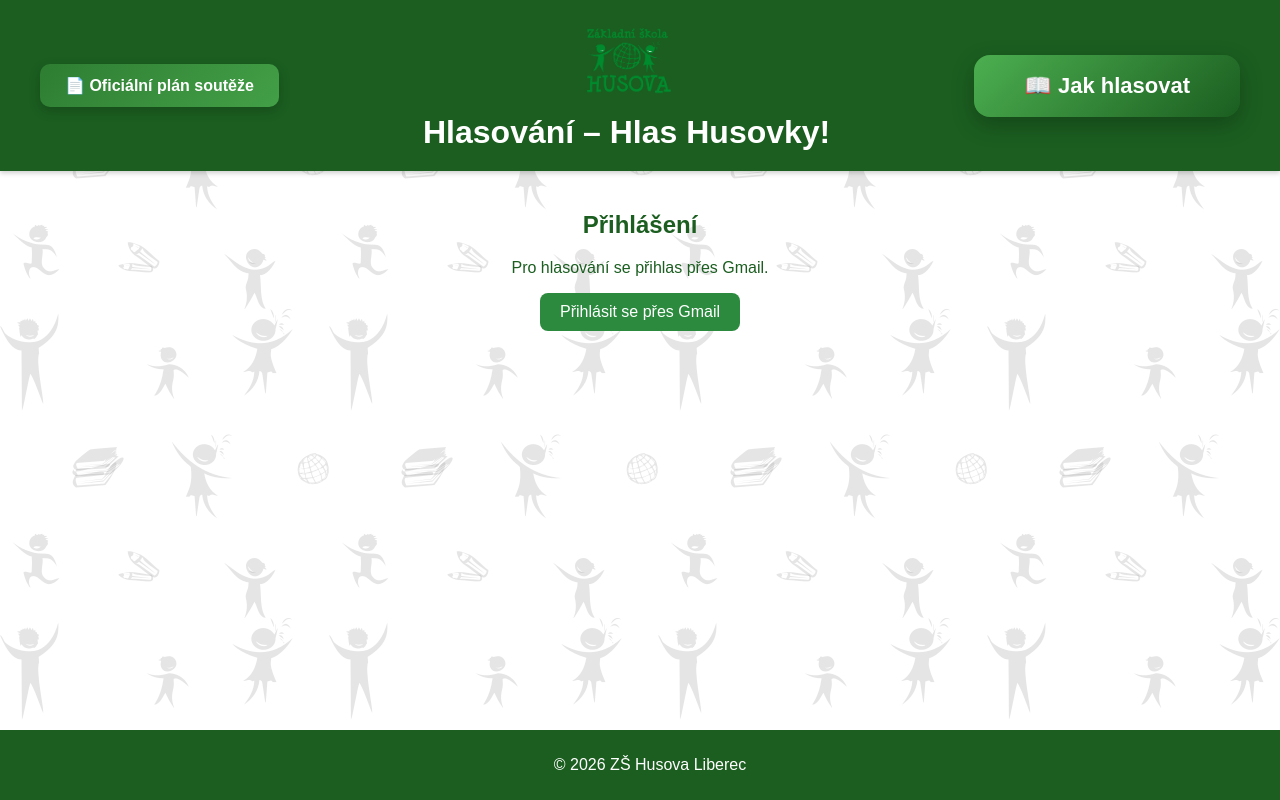
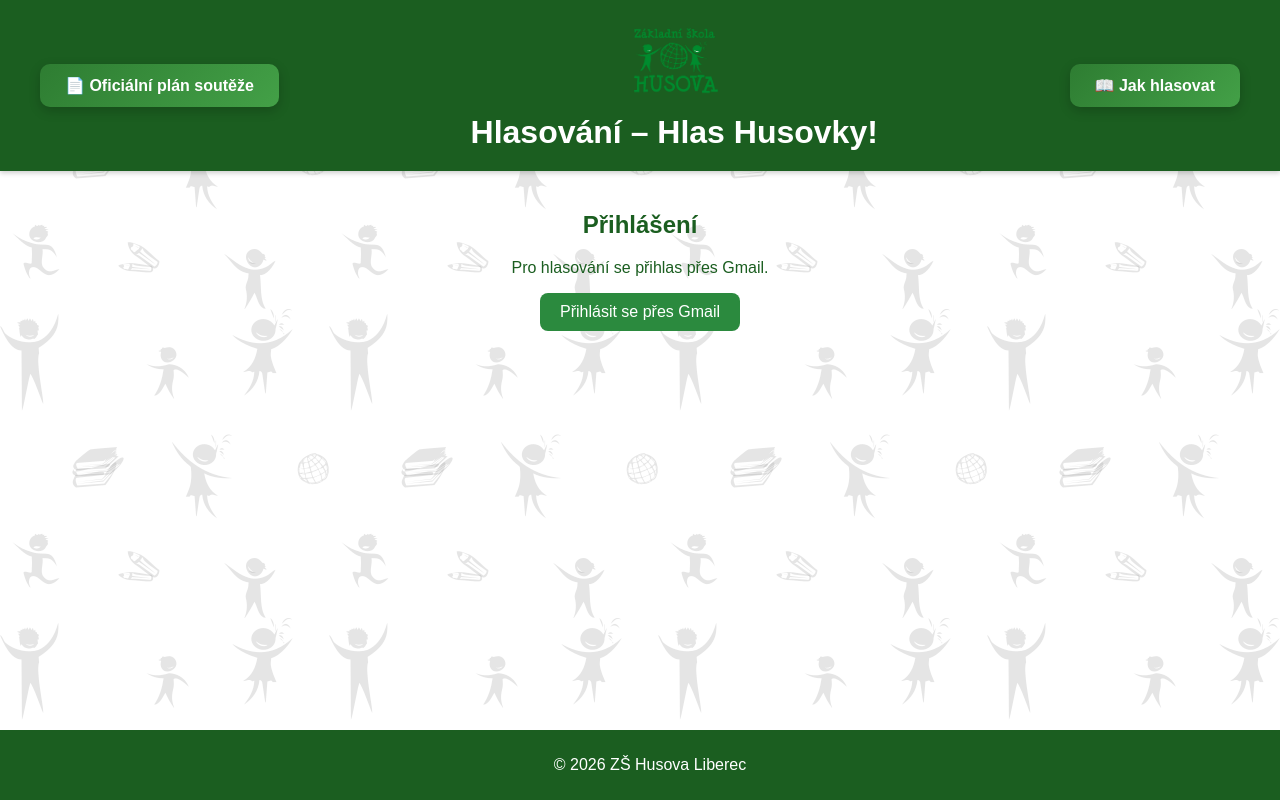
Before and after one commit to Listcz4638/Vote-Husova, a website: page public/index.html in a window 1280 px wide. Drawn offline with Linux system fonts and the light colour scheme; no server answers.

Commit message:
zmenseni tlacitek

```diff
--- a/public/style.css
+++ b/public/style.css
@@ -325,15 +325,15 @@ tr:nth-child(even) {
 }
 
 .how-btn {
-  background: linear-gradient(135deg, #4CAF50, #1b5e20);
+  background: linear-gradient(135deg, #2e7d32, #43a047);
   color: white;
-  padding: 18px 50px;
-  font-size: 22px;
+  padding: 12px 25px;
+  font-size: 16px;
   font-weight: bold;
-  border-radius: 16px;
+  border-radius: 10px;
   text-decoration: none;
-  transition: all 0.25s ease;
-  box-shadow: 0 8px 22px rgba(0,0,0,0.25);
+  transition: 0.2s ease;
+  box-shadow: 0 4px 12px rgba(0,0,0,0.2);
 }
 
 .how-btn:hover {
```
